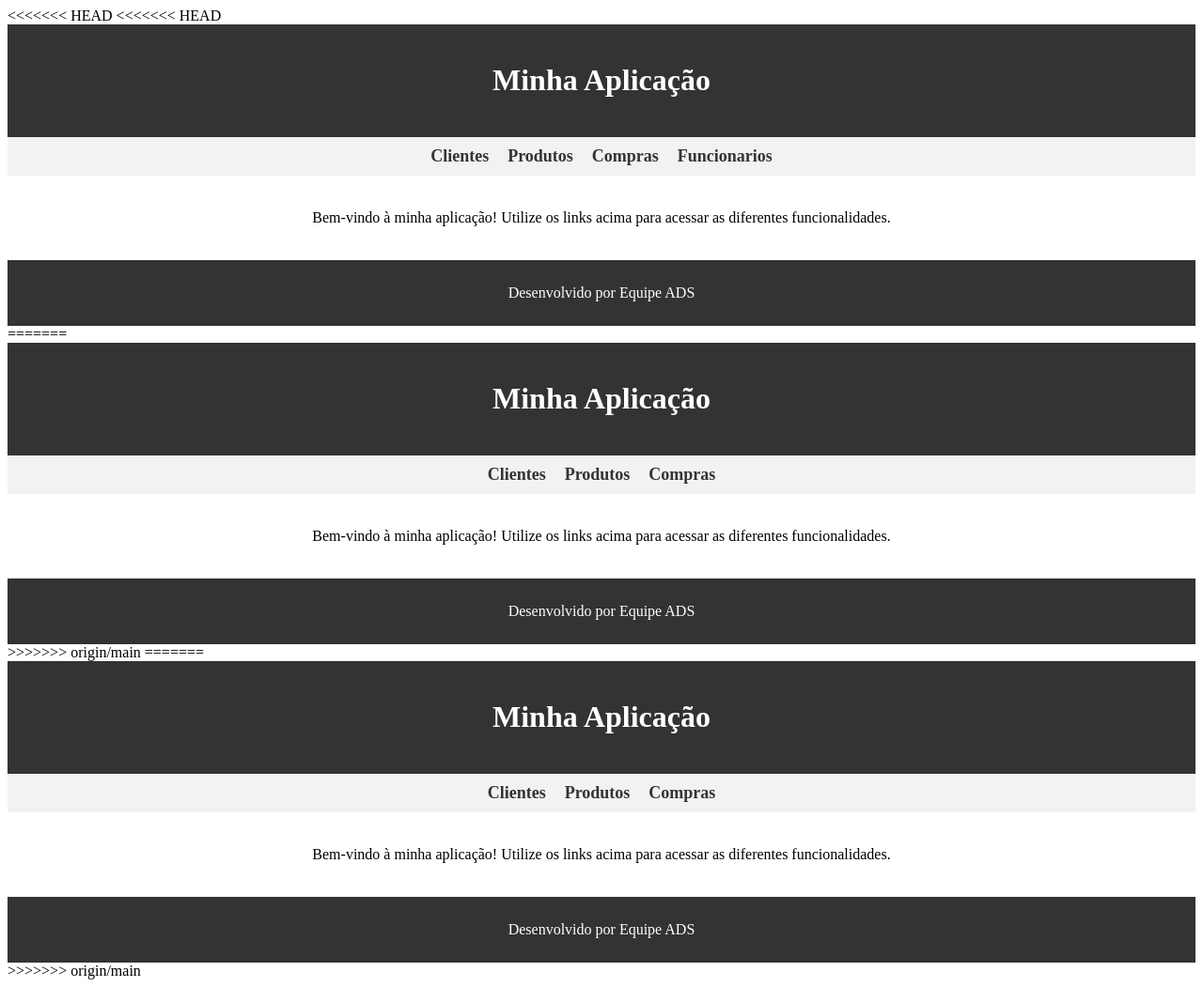
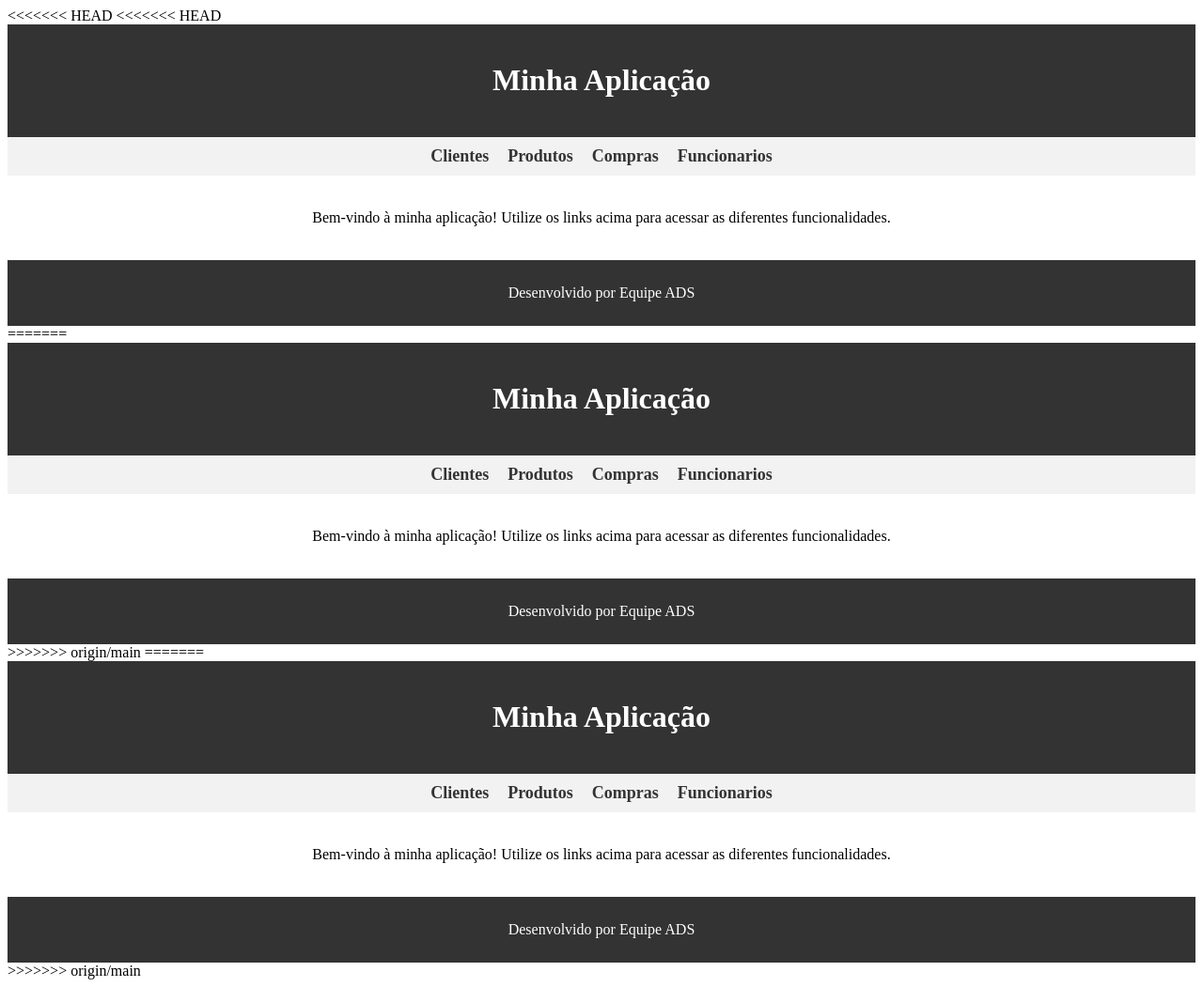
Before and after one commit to ruigsn/appAtividadeOnlineFinal, a website: page index.html in a window 1280 px wide. Shown: the whole page at 94% size. Drawn offline with Linux system fonts and the light colour scheme.

Commit message:
Update index.html

```diff
--- a/index.html
+++ b/index.html
@@ -37,6 +37,7 @@
         <li><a href="telas/clientes.html">Clientes</a></li>
         <li><a href="telas/produtos.html">Produtos</a></li>
         <li><a href="telas/senha.html">Compras</a></li>
+        <li><a href="telas/funcionarios.html">Funcionarios</a></li>
 
       </ul>
     </nav>
@@ -56,6 +57,7 @@
 			<li><a href="telas/clientes.html">Clientes</a></li>
 			<li><a href="telas/produtos.html">Produtos</a></li>
 			<li><a href="telas/senha.html">Compras</a></li>
+			<li><a href="telas/funcionarios.html">Funcionarios</a></li>
 
 		</ul>
 	</nav>
```
